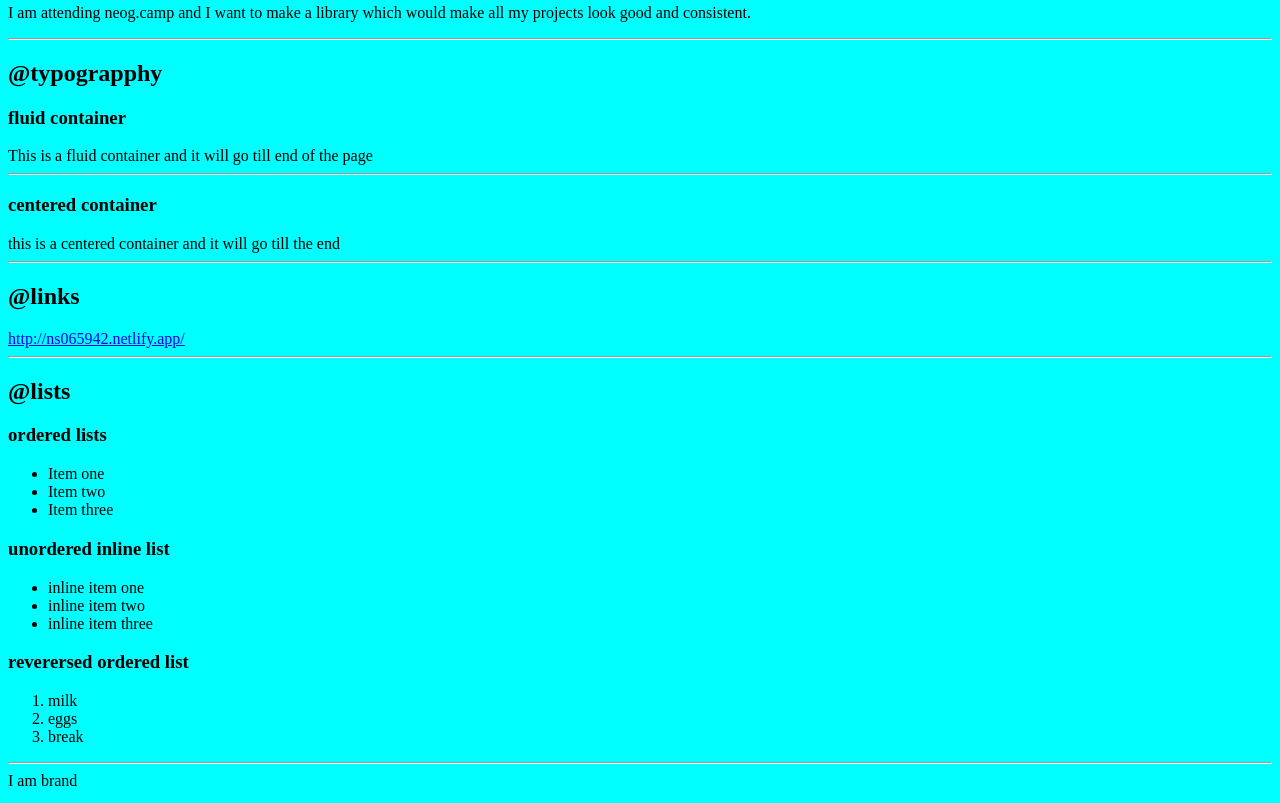
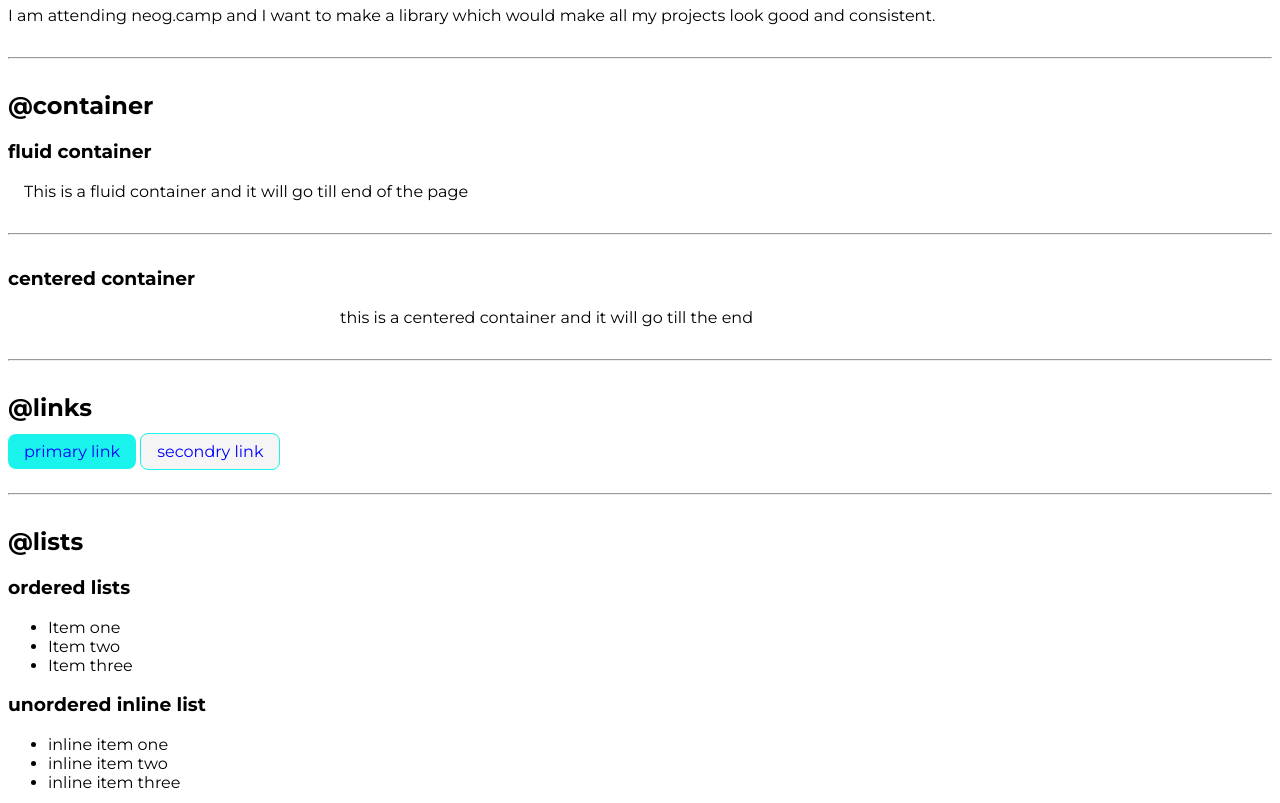
Before and after one commit to Ns065942/live-coding-for-neogcamp-lesson-3-live, a plain HTML site: page index.html in a window 1280 px wide. Shown: the part 76-879 px from the top of the page. Drawn offline with Linux system fonts and the light colour scheme.

Commit message:
docs:updatedcss

```diff
--- a/index.html
+++ b/index.html
@@ -13,17 +13,18 @@
 
     <hr>
 
-    <h2>@typograpphy</h2>
+    <h2>@container</h2>
     <h3>fluid container </h3>
-    <div>This is a fluid container and it will go till end of the page</div>
+    <div class="container">This is a fluid container and it will go till end of the page</div>
     <hr>
 
     <h3>centered container</h3>
-    <div>this is a centered container and it will go till the end</div>
+    <div class="container container-center">this is a centered container and it will go till the end</div>
     <hr>
 
     <h2>@links</h2>
-    <a href="/">http://ns065942.netlify.app/</a>
+    <a class ="link link-primary" href="/">primary link</a>
+     <a class ="link link-secondary" href="/">secondry link</a>
     <hr>
 
     <h2>@lists</h2>
--- a/style.css
+++ b/style.css
@@ -1,3 +1,44 @@
+@import url('https://fonts.googleapis.com/css2?family=Montserrat:wght@400;700&display=swap');
+
+:root{
+    --primary-color: rgb(26, 244, 236);
+}
+
 body{
-    background-color: aqua;
+    font-family: 'Montserrat', sans-serif;
+
 }
+hr{
+    margin: 2rem 0rem;
+}
+/** container **/
+.container{
+    /* padding-left: 1rem;
+    padding-right: 1rem; */
+    padding: 0rem 1rem;
+}
+
+.container-center{
+    max-width: 600px;
+    margin: auto;
+}
+
+/** links **/
+.link{
+    text-decoration: none;
+    padding:0.5rem 1rem;
+}
+.link-primary{
+    text-decoration: none;
+    background-color:var(--primary-color);
+    border-radius: 0.5rem;
+    color: blue;
+
+}
+.link-secondary{
+    text-decoration: none;
+    background-color: whitesmoke;
+    color: blue;
+    border-radius: 0.5rem;
+    border: 1px solid var(--primary-color)
+}
```
